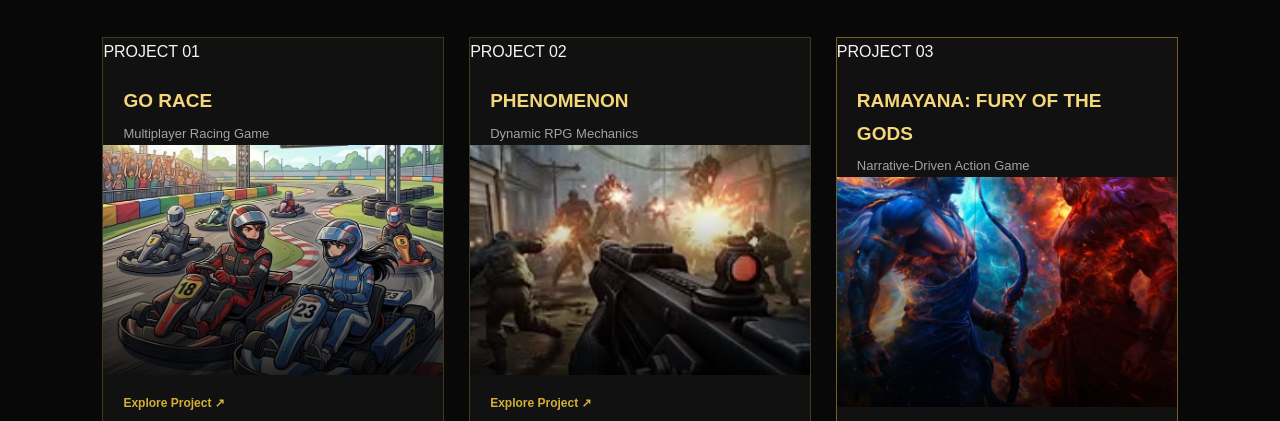
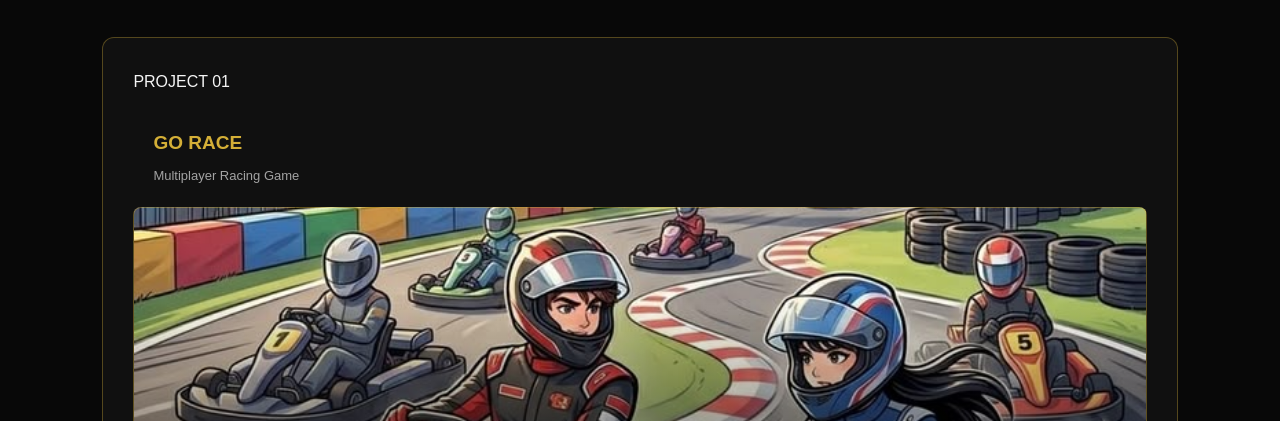
Before and after one commit to ckhupkar-45/chetan-p-khupar, a plain HTML site: page index.html in a window 1280 px wide. Shown: the part 1090-1511 px from the top of the page. Drawn offline with Linux system fonts and the light colour scheme.

Commit message:
Update style.css

```diff
--- a/style.css
+++ b/style.css
@@ -712,3 +712,59 @@ footer p:first-child {
         height: 105px;
     }
 }
+
+/* =================================
+   VERTICAL CINEMATIC PROJECT LAYOUT
+================================= */
+
+.project-grid {
+    display: flex !important;
+    flex-direction: column !important;
+    gap: 45px;
+    width: 100%;
+}
+
+.project-grid .project-card {
+    width: 100%;
+    box-sizing: border-box;
+    padding: 30px;
+    display: flex;
+    flex-direction: column;
+    align-items: flex-start;
+    background: #101010;
+    border: 1px solid rgba(212,175,55,0.35);
+    border-radius: 12px;
+    overflow: hidden;
+}
+
+.project-card .project-visual {
+    width: 100%;
+    height: 380px;
+    margin: 20px 0;
+    background-size: cover;
+    background-position: center;
+    background-repeat: no-repeat;
+    border: 1px solid rgba(212,175,55,0.4);
+    border-radius: 8px;
+    transition: 0.4s ease;
+}
+
+.project-card:hover .project-visual {
+    border-color: #D4AF37;
+    box-shadow: 0 0 25px rgba(212,175,55,0.2);
+}
+
+.project-card h3 {
+    color: #D4AF37;
+    margin-top: 12px;
+}
+
+@media (max-width: 768px) {
+    .project-grid .project-card {
+        padding: 16px;
+    }
+
+    .project-card .project-visual {
+        height: 230px;
+    }
+}
```
